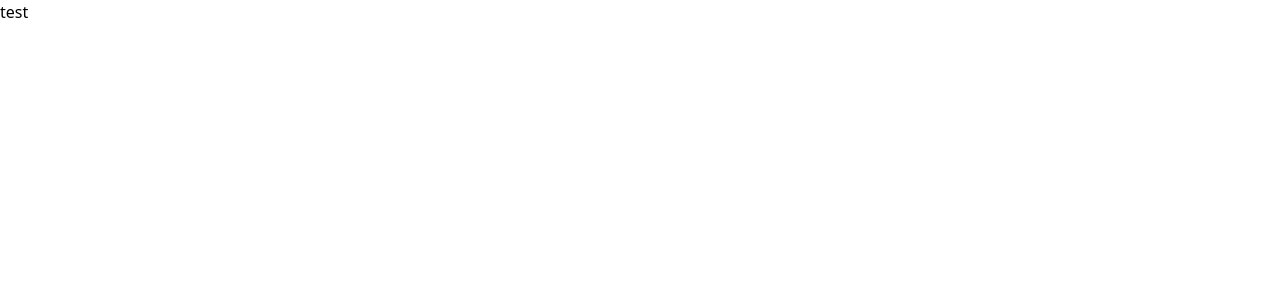
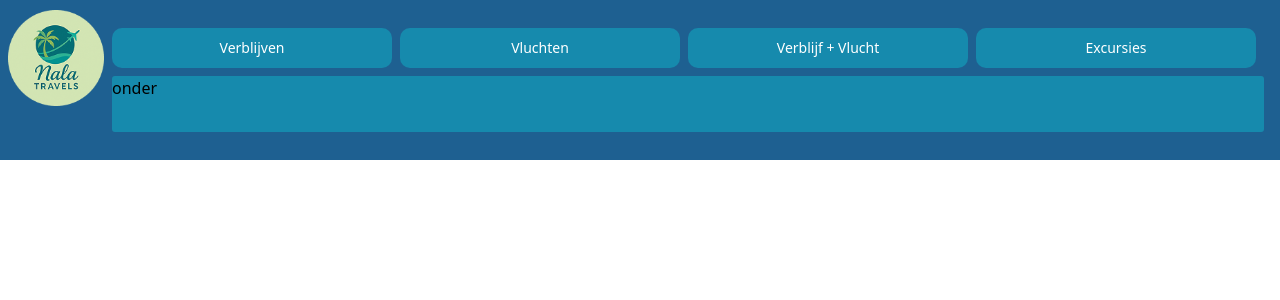
Before and after one commit to TooHighDude420/Nala_Travels, a PHP site: page / in a window 1280 px wide. Before the commit the part shown is almost empty. Shown: the top 300 px of the page. Run offline with PHP 8.4, Linux system fonts and the light colour scheme; some libraries are stand-ins or nearby versions.

Commit message:
RE1: header knoppen

```diff
--- /dev/null
+++ b/NalaTravels/assets/includes/header.inc.php
@@ -0,0 +1,25 @@
+<section>
+    <div class="bg-[#1E6091] w-full h-[20vh] flex justify-between">
+        <img src="assets/img/header/logo.png" alt="logo" class="size-24 m-2 mt-2.5">
+        <div class="flex flex-col justify-around">
+            <div>
+                <div class="boven">
+                    <div class="flex">
+                    <button type="button" class="text-white bg-[#168AAD] hover:border-white hover:border-2 font-small rounded-[10px] text-sm px-5 py-2.5 text-center me-2 mb-2 w-[35vh]">Verblijven</button>
+                    <button type="button" class="text-white bg-[#168AAD] hover:border-white hover:border-2 font-small rounded-[10px] text-sm px-5 py-2.5 text-center me-2 mb-2 w-[35vh]">Vluchten</button>
+                    <button type="button" class="text-white bg-[#168AAD] hover:border-white hover:border-2 font-small rounded-[10px] text-sm px-5 py-2.5 text-center me-2 mb-2 w-[35vh]">Verblijf + Vlucht</button>
+                    <button type="button" class="text-white bg-[#168AAD] hover:border-white hover:border-2 font-small rounded-[10px] text-sm px-5 py-2.5 text-center me-2 mb-2 w-[35vh]">Excursies</button>
+                    </div>
+                </div>
+
+                <div class="onder bg-[#168AAD] h-[7vh] rounded-[3px]">
+                    <h2>onder</h2>
+                </div>
+
+            </div>
+        </div>
+        <div class="test size-24">
+
+        </div>
+    </div>
+</section>
--- a/NalaTravels/index.php
+++ b/NalaTravels/index.php
@@ -6,7 +6,21 @@
     <title>Nala Travels</title>
     <script src="https://cdn.tailwindcss.com"></script>
 </head>
+
 <body>
-    <h1> test </h1>
+    <header>
+       <?php
+            include "assets/includes/header.inc.php";
+       ?>
+    </header>
+
+    <main>
+
+    </main>
+
+    <footer>
+
+    </footer>
 </body>
+
 </html>
```
Also changed, not shown: NalaTravels/assets/img/header/logo.png (added).
